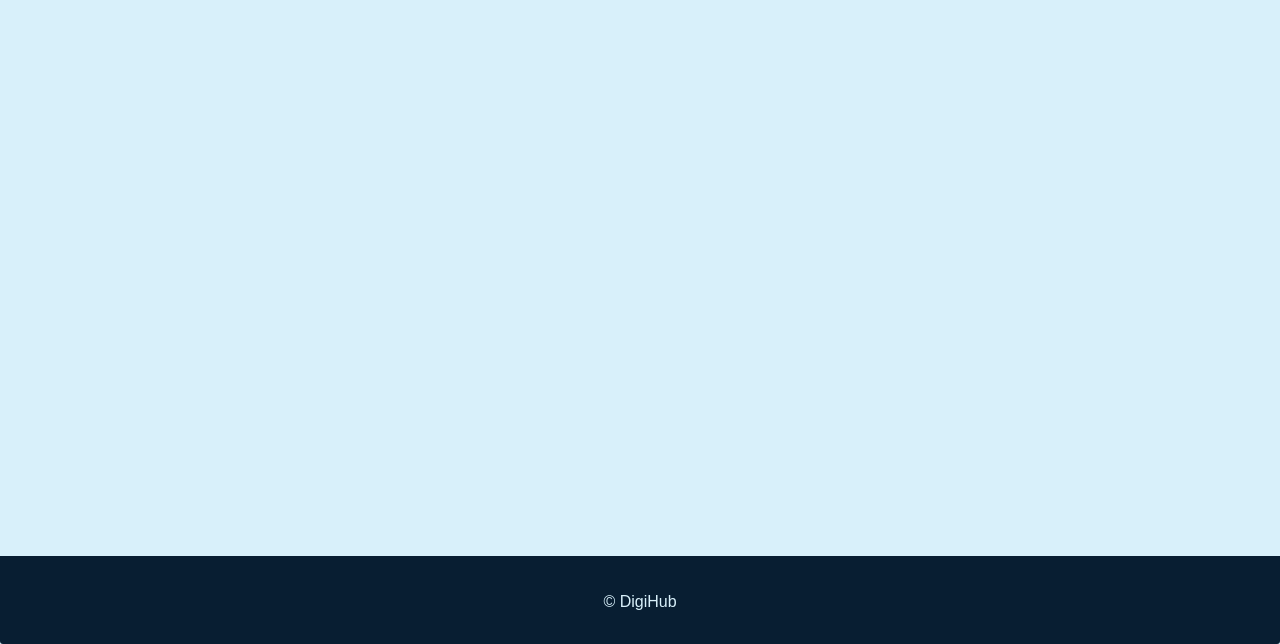
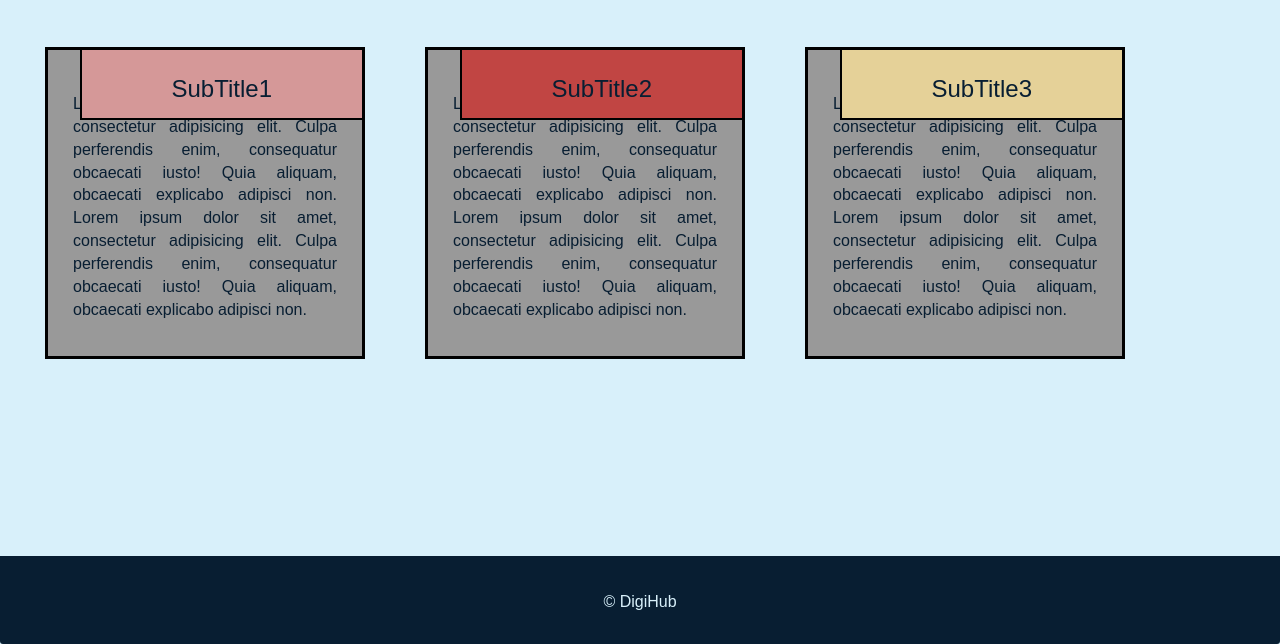
Before and after one commit to raj-s-phadatare/AngularJS, a plain HTML site: page test2/index.html in a window 1280 px wide. Shown: the part 156-800 px from the top of the page. Drawn offline with Linux system fonts and the light colour scheme.

Commit message:
updates for page

```diff
--- a/test2/index.html
+++ b/test2/index.html
@@ -42,6 +42,43 @@
         </nav>
     </header>
 
+    <div class="container">
+        <div class="row">
+            <div class="col-lg-4">
+                <div class="item">
+                    <div class="item-title" id="title-one">
+                        <h3>SubTitle1</h3>
+                    </div>
+                    <p>
+                        Lorem ipsum dolor sit amet, consectetur adipisicing elit. Culpa perferendis enim, consequatur obcaecati iusto! Quia aliquam, obcaecati explicabo adipisci non. Lorem ipsum dolor sit amet, consectetur adipisicing elit. Culpa perferendis enim, consequatur obcaecati iusto! Quia aliquam, obcaecati explicabo adipisci non.
+                    </p>
+                </div>
+            </div>
+
+            <div class="col-lg-4">
+                <div class="item">
+                    <div class="item-title" id="title-two">
+                        <h3>SubTitle2</h3>
+                    </div>
+                    <p>
+                        Lorem ipsum dolor sit amet, consectetur adipisicing elit. Culpa perferendis enim, consequatur obcaecati iusto! Quia aliquam, obcaecati explicabo adipisci non. Lorem ipsum dolor sit amet, consectetur adipisicing elit. Culpa perferendis enim, consequatur obcaecati iusto! Quia aliquam, obcaecati explicabo adipisci non.
+                    </p>
+                </div>
+            </div>
+
+            <div class="col-lg-4">
+                <div class="item">
+                    <div class="item-title" id="title-three">
+                        <h3>SubTitle3</h3>
+                    </div>
+                    <p>
+                        Lorem ipsum dolor sit amet, consectetur adipisicing elit. Culpa perferendis enim, consequatur obcaecati iusto! Quia aliquam, obcaecati explicabo adipisci non. Lorem ipsum dolor sit amet, consectetur adipisicing elit. Culpa perferendis enim, consequatur obcaecati iusto! Quia aliquam, obcaecati explicabo adipisci non.
+                    </p>
+                </div>
+            </div>
+        </div>
+    </div>
+
     <footer class="panel-footer">
         <div style="text-align: center; color: #D8F0FA;">&copy; DigiHub</div>
     </footer>
--- a/test2/style.css
+++ b/test2/style.css
@@ -3,10 +3,12 @@ body{
     color: #081E32;
     background-color: #D8F0FA;
     font-family: sans-serif;
+    box-sizing: border-box;
 }
 
 #header-nav{
     background-color: #a9e0ff;
+    position: relative;
     border-radius: 0;
     border: 0;
 }
@@ -36,6 +38,54 @@ body{
     margin-top: 15px;
 }
 
+
+.row{
+    width: 100%;
+}
+
+.container{
+   position: relative;
+   top:60px;
+   margin: 15px;
+}
+
+.item{
+    position: relative;
+    top: 0;
+    background-color:#999999;
+    margin: 15px;
+    padding: 25px;
+    border: 3px solid #000;
+}
+
+.item p{
+    margin-top: 18px;
+    text-align: justify;
+    font-size:100%;
+}
+
+.item-title{
+    position: absolute;
+    top:0;
+    right: 0px;
+    background: green;
+    padding: 6px 90px;
+    border-left: 2px solid #000;
+    border-bottom: 2px solid #000;
+}
+
+#title-one {
+    background-color: #D59898;
+}
+
+#title-two{
+    background-color: #C14543;
+}
+
+#title-three{
+    background-color: #E5D198;
+}
+
 .panel-footer{
     margin-top: 30px;
     padding-top: 35px;
```
